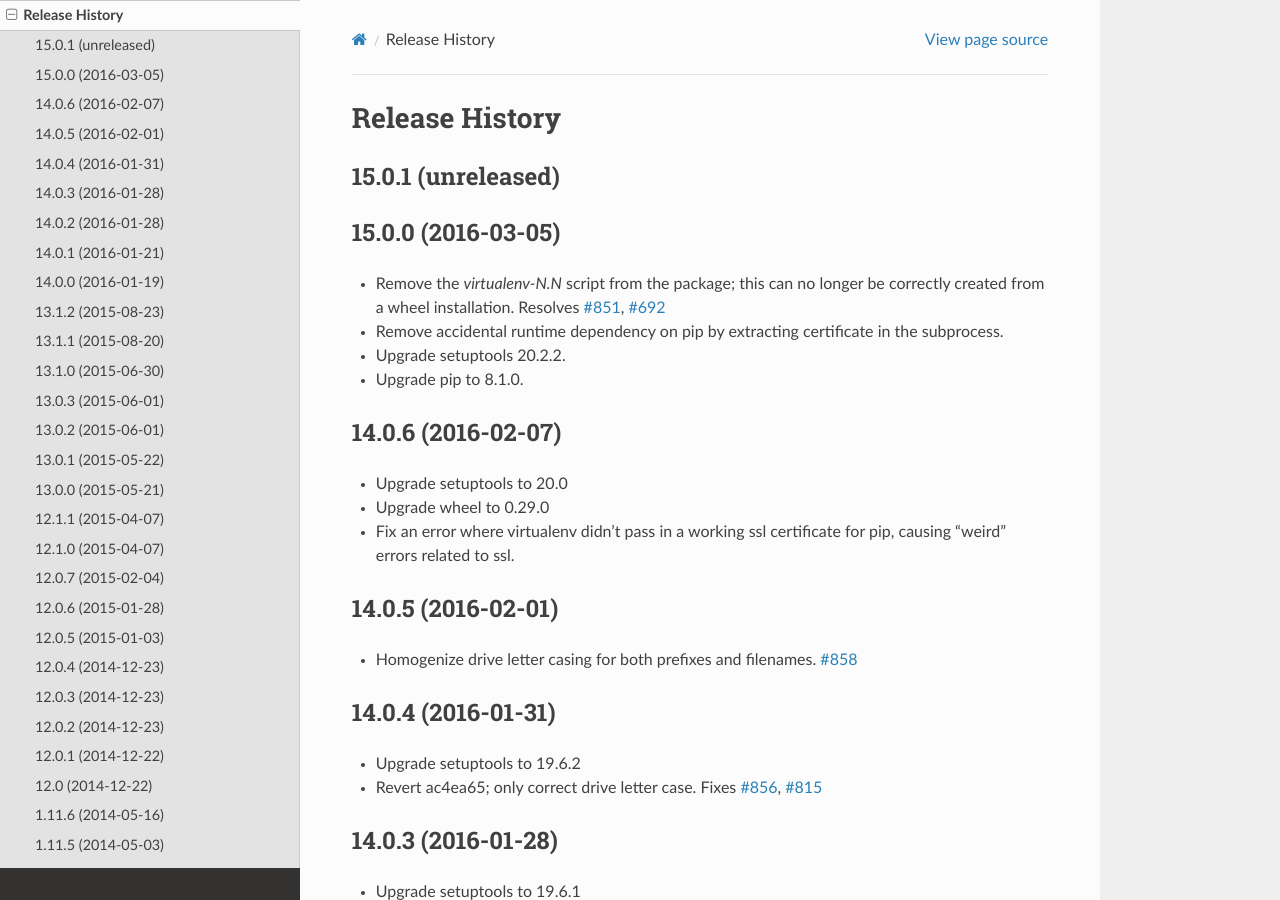
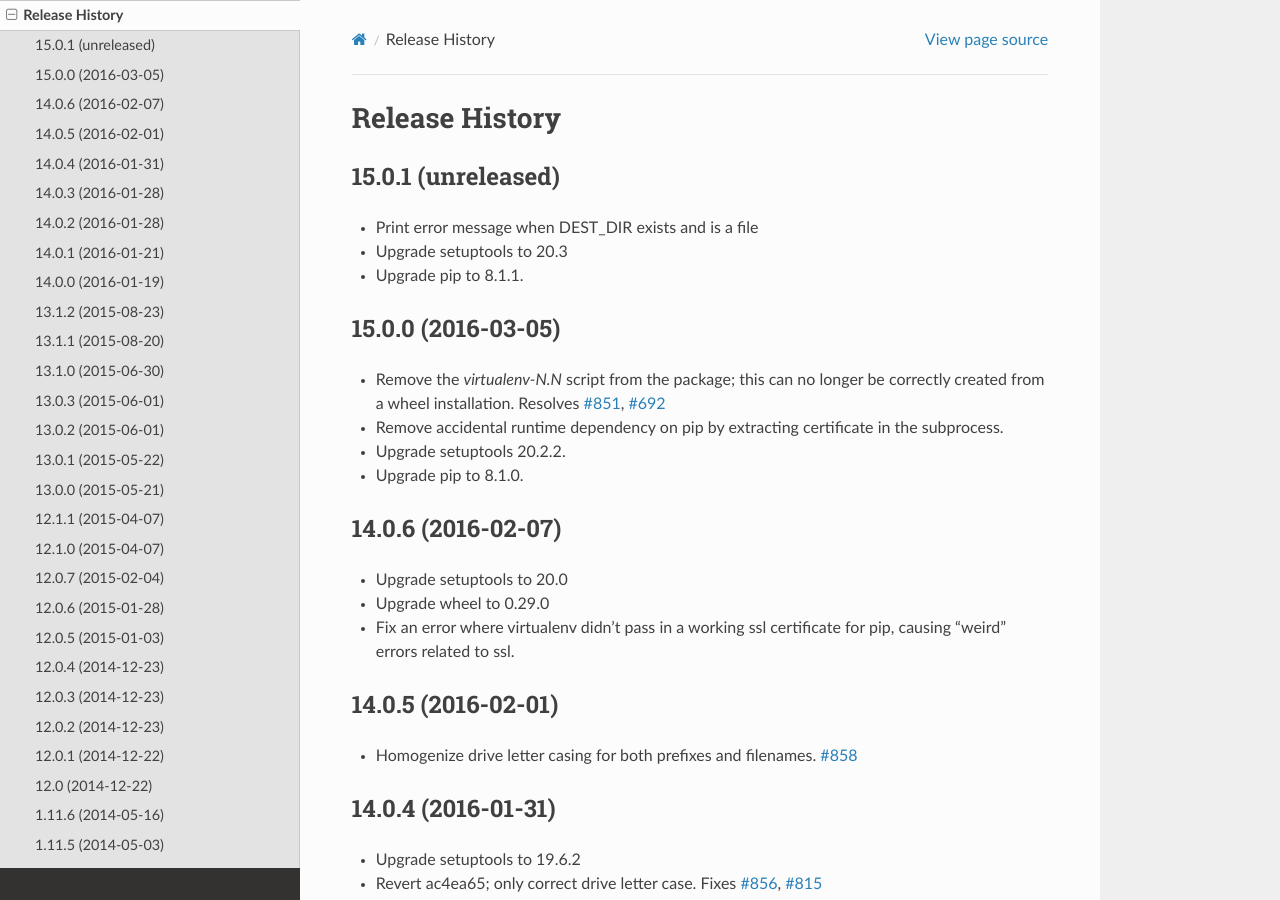
Before and after one commit to pypa/virtualenv, a Sphinx documentation site: the page built from docs/changes.rst, in a window 1280 px wide and 900 px high. Built offline with Sphinx 7.4.7 and the Read the Docs theme 2.0.0, drawn with Linux system fonts in a browser that asks for light colours.

Commit message:
Update change log

```diff
--- a/docs/changes.rst
+++ b/docs/changes.rst
@@ -4,11 +4,18 @@
 15.0.1 (unreleased)
 -------------------
 
+* Print error message when DEST_DIR exists and is a file
+
+* Upgrade setuptools to 20.3
+
+* Upgrade pip to 8.1.1.
+
 
 15.0.0 (2016-03-05)
 -------------------
 
-* Remove the `virtualenv-N.N` script from the package; this can no longer be correctly created from a wheel installation.
+* Remove the `virtualenv-N.N` script from the package; this can no longer be
+  correctly created from a wheel installation.
   Resolves :issue:`851`, :issue:`692`
 
 * Remove accidental runtime dependency on pip by extracting certificate in the
```
